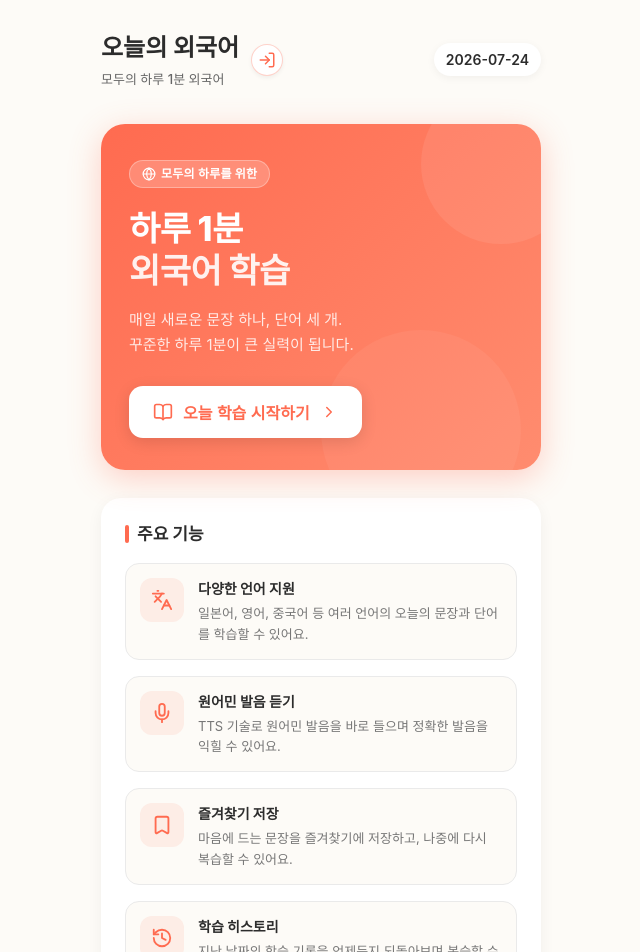
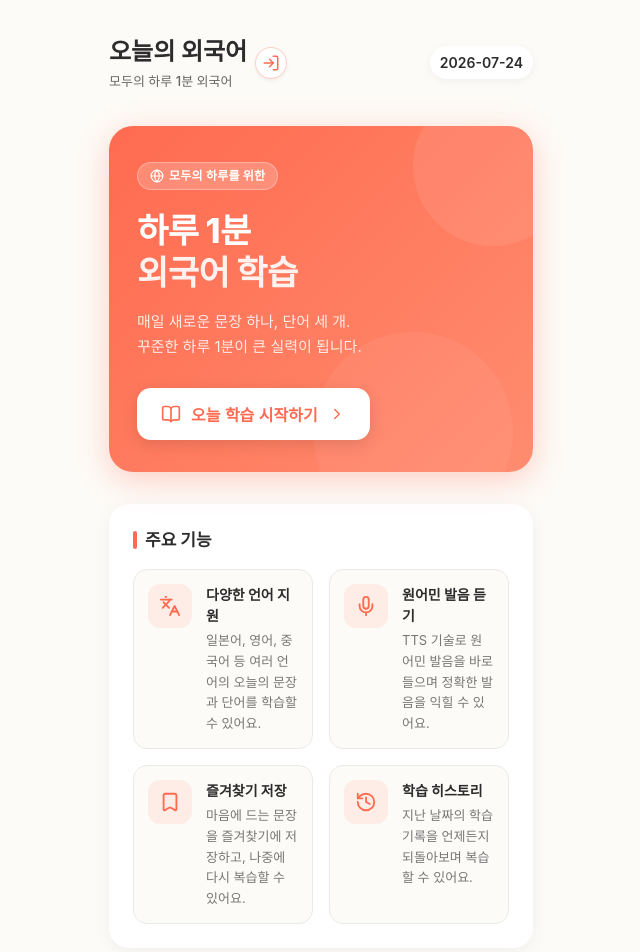
Before and after one commit to skylie249/DailyJapanese, a React (Vite) app: page / in a window 1280 px wide. Shown: the top 952 px of the page, without its empty margins (319-959 px from the left). Built offline with nearby package versions, Linux system fonts and the light colour scheme; no server answers; the database is empty.

Commit message:
respose add

```diff
--- a/src/index.css
+++ b/src/index.css
@@ -7,6 +7,13 @@
   --shadow-color: rgba(0, 0, 0, 0.05);
   --skeleton-color: #f0f0f0;
   --skeleton-highlight: #f8f8f8;
+  /* 반응형 spacing 토큰 */
+  --space-xs: clamp(8px, 2vw, 12px);
+  --space-sm: clamp(12px, 3vw, 16px);
+  --space-md: clamp(16px, 4vw, 24px);
+  --space-lg: clamp(20px, 5vw, 32px);
+  --card-padding: clamp(16px, 4.5vw, 24px);
+  --card-radius: clamp(14px, 3.5vw, 20px);
 }
 
 * {
@@ -27,7 +34,7 @@ body {
   max-width: 480px;
   margin: 0 auto;
   min-height: 100vh;
-  padding: 20px;
+  padding: clamp(14px, 4vw, 20px);
   display: flex;
   flex-direction: column;
 }
@@ -39,19 +46,23 @@ body {
   align-items: center;
   margin-bottom: 24px;
   padding: 10px 0;
+  gap: 8px;
+  flex-wrap: nowrap;
 }
 
 .header-left {
   display: flex;
   align-items: center;
-  gap: 12px;
+  gap: 8px;
+  min-width: 0;
+  flex: 1;
 }
 
 /* 로고를 홈 버튼으로 사용할 때 */
 .logo-home-btn {
   display: flex;
   align-items: center;
-  gap: 7px;
+  gap: 5px;
   background: none;
   border: none;
   cursor: pointer;
@@ -59,6 +70,7 @@ body {
   text-align: left;
   border-radius: 8px;
   transition: opacity 0.2s;
+  min-width: 0;
 }
 
 .logo-home-btn:hover {
@@ -68,7 +80,11 @@ body {
 .logo-home-icon {
   color: var(--point-color);
   flex-shrink: 0;
-  margin-top: 2px;
+}
+
+/* 타이틀·부제목 영역 */
+.header-titles {
+  min-width: 0;
 }
 
 .change-lang-btn {
@@ -92,25 +108,39 @@ body {
 }
 
 .logo {
-  font-size: 24px;
+  font-size: clamp(18px, 4vw, 24px);
   font-weight: 700;
   color: var(--text-color);
+  white-space: nowrap;
+  overflow: hidden;
+  text-overflow: ellipsis;
 }
 
 .header-subtitle {
-  font-size: 13px;
+  font-size: clamp(11px, 2.5vw, 13px);
   color: #666;
-  margin-top: 4px;
+  margin-top: 2px;
   font-weight: 500;
+  white-space: nowrap;
+  overflow: hidden;
+  text-overflow: ellipsis;
+}
+
+.header-actions {
+  display: flex;
+  gap: 6px;
+  flex-shrink: 0;
 }
 
 .date-badge {
   background-color: var(--card-bg);
-  padding: 6px 12px;
+  padding: 6px 10px;
   border-radius: 20px;
-  font-size: 14px;
+  font-size: clamp(11px, 2.8vw, 14px);
   font-weight: 600;
   box-shadow: 0 2px 8px var(--shadow-color);
+  white-space: nowrap;
+  flex-shrink: 0;
 }
 
 /* Level Selector */
@@ -144,9 +174,9 @@ body {
 /* Cards */
 .card {
   background-color: var(--card-bg);
-  border-radius: 16px;
-  padding: 24px;
-  margin-bottom: 20px;
+  border-radius: var(--card-radius);
+  padding: var(--card-padding);
+  margin-bottom: var(--space-md);
   box-shadow: 0 4px 12px var(--shadow-color);
   overflow-wrap: break-word;
   word-break: break-all;
@@ -176,9 +206,9 @@ body {
 
 /* Sentence */
 .japanese-text {
-  font-size: 28px;
+  font-size: clamp(20px, 6vw, 28px);
   font-weight: 700;
-  margin-bottom: 12px;
+  margin-bottom: var(--space-sm);
   line-height: 1.4;
   word-break: break-all;
 }
@@ -188,18 +218,18 @@ ruby {
 }
 
 rt {
-  font-size: 12px;
+  font-size: clamp(10px, 2.5vw, 12px);
   color: #666;
 }
 
 .pronunciation {
-  font-size: 16px;
+  font-size: clamp(14px, 3.5vw, 16px);
   color: #666;
-  margin-bottom: 8px;
+  margin-bottom: var(--space-xs);
 }
 
 .meaning {
-  font-size: 18px;
+  font-size: clamp(15px, 4vw, 18px);
   font-weight: 500;
 }
 
@@ -212,7 +242,7 @@ rt {
   display: flex;
   justify-content: space-between;
   align-items: center;
-  padding: 12px 0;
+  padding: clamp(8px, 2.5vw, 12px) 0;
   border-bottom: 1px solid var(--border-color);
   width: 100%;
 }
@@ -227,23 +257,23 @@ rt {
   flex-direction: column;
   flex: 1;
   min-width: 0;
-  padding-right: 12px;
+  padding-right: clamp(8px, 2.5vw, 12px);
   word-break: break-all;
 }
 
 .word-jp {
-  font-size: 18px;
+  font-size: clamp(15px, 4vw, 18px);
   font-weight: 600;
 }
 
 .word-reading {
-  font-size: 14px;
+  font-size: clamp(12px, 3vw, 14px);
   color: #666;
   font-weight: normal;
 }
 
 .word-kr {
-  font-size: 15px;
+  font-size: clamp(13px, 3.5vw, 15px);
   color: #444;
   margin-top: 4px;
 }
@@ -388,8 +418,8 @@ rt {
 
 .language-selector-container {
   background: var(--card-bg);
-  padding: 40px 24px;
-  border-radius: 24px;
+  padding: clamp(24px, 6vw, 40px) var(--card-padding);
+  border-radius: clamp(16px, 4vw, 24px);
   box-shadow: 0 8px 24px var(--shadow-color);
   width: 100%;
   max-width: 360px;
@@ -397,8 +427,8 @@ rt {
 }
 
 .language-selector-container h2 {
-  font-size: 24px;
-  margin-bottom: 32px;
+  font-size: clamp(18px, 5vw, 24px);
+  margin-bottom: clamp(20px, 5vw, 32px);
   color: var(--text-color);
   line-height: 1.4;
 }
@@ -437,10 +467,6 @@ rt {
 }
 
 /* History */
-.header-actions {
-  display: flex;
-  gap: 8px;
-}
 
 .history-btn {
   background: var(--card-bg);
@@ -470,8 +496,8 @@ rt {
 
 .history-page {
   background: var(--card-bg);
-  padding: 24px;
-  border-radius: 24px;
+  padding: var(--card-padding);
+  border-radius: clamp(16px, 4vw, 24px);
   box-shadow: 0 8px 24px var(--shadow-color);
   width: 100%;
 }
@@ -480,8 +506,8 @@ rt {
   display: flex;
   align-items: center;
   gap: 8px;
-  font-size: 20px;
-  margin-bottom: 24px;
+  font-size: clamp(17px, 4.5vw, 20px);
+  margin-bottom: var(--space-md);
   color: var(--text-color);
 }
 
@@ -500,7 +526,7 @@ rt {
   display: flex;
   justify-content: space-between;
   align-items: center;
-  padding: 16px;
+  padding: clamp(12px, 3.5vw, 16px);
   background: var(--bg-color);
   border-radius: 12px;
   cursor: pointer;
@@ -600,8 +626,8 @@ rt {
    ============================================ */
 .favorites-page {
   background: var(--card-bg);
-  padding: 24px;
-  border-radius: 24px;
+  padding: var(--card-padding);
+  border-radius: clamp(16px, 4vw, 24px);
   box-shadow: 0 8px 24px var(--shadow-color);
   width: 100%;
 }
@@ -736,7 +762,7 @@ rt {
 }
 
 .fav-sentence-text {
-  font-size: 22px;
+  font-size: clamp(18px, 5vw, 22px);
   margin-bottom: 0;
 }
 
@@ -848,8 +874,8 @@ rt {
 
 .login-modal {
   background: var(--card-bg);
-  border-radius: 24px;
-  padding: 36px 28px 28px;
+  border-radius: clamp(16px, 4vw, 24px);
+  padding: clamp(24px, 6vw, 36px) clamp(18px, 5vw, 28px) clamp(20px, 5vw, 28px);
   width: 100%;
   max-width: 380px;
   position: relative;
@@ -1155,8 +1181,8 @@ rt {
 /* Hero */
 .landing-hero {
   background: linear-gradient(135deg, #FF6B50 0%, #ff8c6f 100%);
-  border-radius: 24px;
-  padding: 36px 28px 32px;
+  border-radius: clamp(16px, 4vw, 24px);
+  padding: clamp(24px, 6vw, 36px) clamp(18px, 5vw, 28px) clamp(20px, 5vw, 32px);
   color: white;
   position: relative;
   overflow: hidden;
@@ -1201,7 +1227,7 @@ rt {
 }
 
 .landing-title {
-  font-size: 34px;
+  font-size: clamp(26px, 7vw, 34px);
   font-weight: 800;
   line-height: 1.25;
   color: white;
@@ -1217,10 +1243,10 @@ rt {
 }
 
 .landing-subtitle {
-  font-size: 15px;
+  font-size: clamp(13px, 3.5vw, 15px);
   line-height: 1.7;
   color: rgba(255, 255, 255, 0.85);
-  margin-bottom: 28px;
+  margin-bottom: clamp(20px, 5vw, 28px);
   position: relative;
   z-index: 1;
 }
@@ -1233,9 +1259,9 @@ rt {
   background: white;
   color: var(--point-color);
   border: none;
-  padding: 14px 24px;
+  padding: clamp(11px, 3vw, 14px) clamp(18px, 4.5vw, 24px);
   border-radius: 14px;
-  font-size: 16px;
+  font-size: clamp(14px, 3.5vw, 16px);
   font-weight: 700;
   cursor: pointer;
   transition: transform 0.2s, box-shadow 0.2s;
@@ -1298,8 +1324,8 @@ rt {
 /* Features */
 .landing-features {
   background: var(--card-bg);
-  border-radius: 20px;
-  padding: 24px;
+  border-radius: var(--card-radius);
+  padding: var(--card-padding);
   box-shadow: 0 4px 16px var(--shadow-color);
 }
 
@@ -1357,8 +1383,8 @@ rt {
 /* How to */
 .landing-howto {
   background: var(--card-bg);
-  border-radius: 20px;
-  padding: 24px;
+  border-radius: var(--card-radius);
+  padding: var(--card-padding);
   box-shadow: 0 4px 16px var(--shadow-color);
 }
 
@@ -1420,3 +1446,152 @@ rt {
   color: #aaa;
   font-weight: 500;
 }
+
+/* ============================================
+   Responsive Media Queries
+   ============================================ */
+
+/* 넓은 화면: 480px 초과 (태블릿/데스크탑) */
+@media (min-width: 481px) {
+  .app-container {
+    padding: 24px 28px;
+  }
+
+  .landing-page {
+    gap: 32px;
+  }
+
+  .landing-feature-grid {
+    /* 충분한 공간이 있으면 2열 그리드 */
+    display: grid;
+    grid-template-columns: 1fr 1fr;
+    gap: 16px;
+  }
+}
+
+/* 작은 화면: 360px 이하 */
+@media (max-width: 360px) {
+  .app-container {
+    padding: 12px;
+  }
+
+  .app-header {
+    margin-bottom: 16px;
+  }
+
+  /* 헤더 버튼 크기 축소 */
+  .history-btn,
+  .change-lang-btn {
+    width: 28px;
+    height: 28px;
+  }
+
+  /* 헤더 유저 정보 숨기기 (아이콘만 유지) */
+  .header-user-info {
+    display: none;
+  }
+
+  /* 카드 패딩 최소화 */
+  .card {
+    padding: 14px;
+    border-radius: 12px;
+  }
+
+  /* 문장 폰트 추가 축소 */
+  .japanese-text {
+    font-size: 18px;
+  }
+
+  /* 랜딩 페이지 간격 축소 */
+  .landing-page {
+    gap: 18px;
+  }
+
+  .landing-hero {
+    padding: 20px 16px 18px;
+  }
+
+  .landing-title {
+    font-size: 24px;
+  }
+
+  /* 로그인 모달 패딩 최소화 */
+  .login-modal {
+    padding: 20px 16px;
+  }
+
+  /* 즐겨찾기/히스토리 페이지 패딩 축소 */
+  .history-page,
+  .favorites-page {
+    padding: 14px;
+    border-radius: 14px;
+  }
+
+  .language-selector-container {
+    padding: 20px 14px;
+    border-radius: 16px;
+  }
+
+  .language-btn {
+    padding: 12px;
+    font-size: 16px;
+  }
+
+  /* 즐겨찾기 상세 패딩 */
+  .favorite-detail {
+    padding: 0 10px 12px;
+  }
+
+  .fav-sentence-text {
+    font-size: 17px;
+  }
+
+  /* 스텝 크기 축소 */
+  .landing-step-num {
+    width: 30px;
+    height: 30px;
+    min-width: 30px;
+    font-size: 11px;
+  }
+
+  .landing-step-text {
+    font-size: 13px;
+  }
+
+  .landing-step {
+    gap: 12px;
+    padding: 10px 0;
+  }
+
+  /* 피처 카드 아이콘 크기 축소 */
+  .landing-feature-icon {
+    width: 36px;
+    height: 36px;
+    min-width: 36px;
+    border-radius: 10px;
+  }
+}
+
+/* 아주 작은 화면: 320px 이하 (갤럭시 폴드 등) */
+@media (max-width: 320px) {
+  .logo {
+    font-size: 16px;
+  }
+
+  .header-subtitle {
+    display: none;
+  }
+
+  .date-badge {
+    font-size: 10px;
+    padding: 4px 8px;
+  }
+
+  .landing-title {
+    font-size: 20px;
+  }
+
+  .japanese-text {
+    font-size: 16px;
+  }
+}
```
